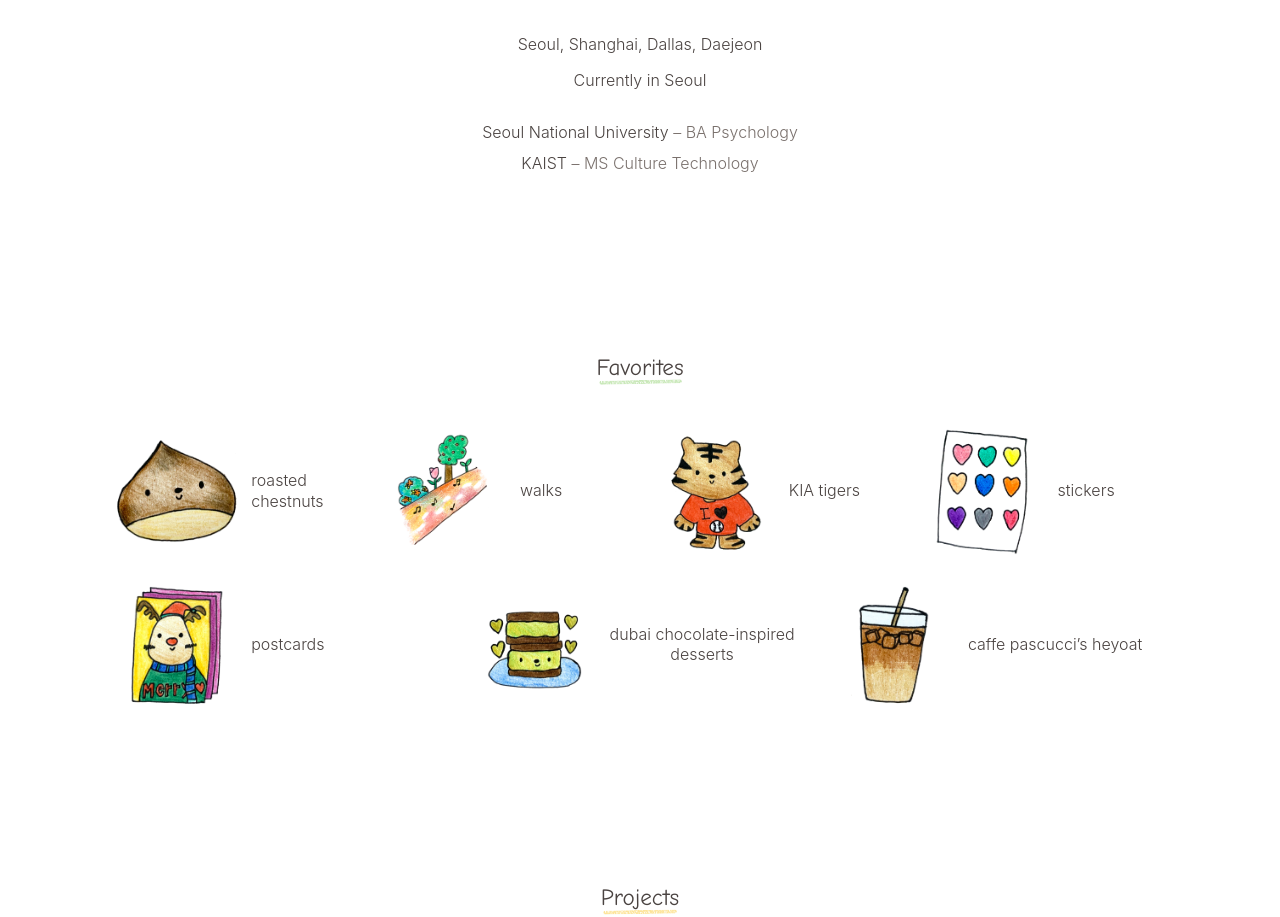
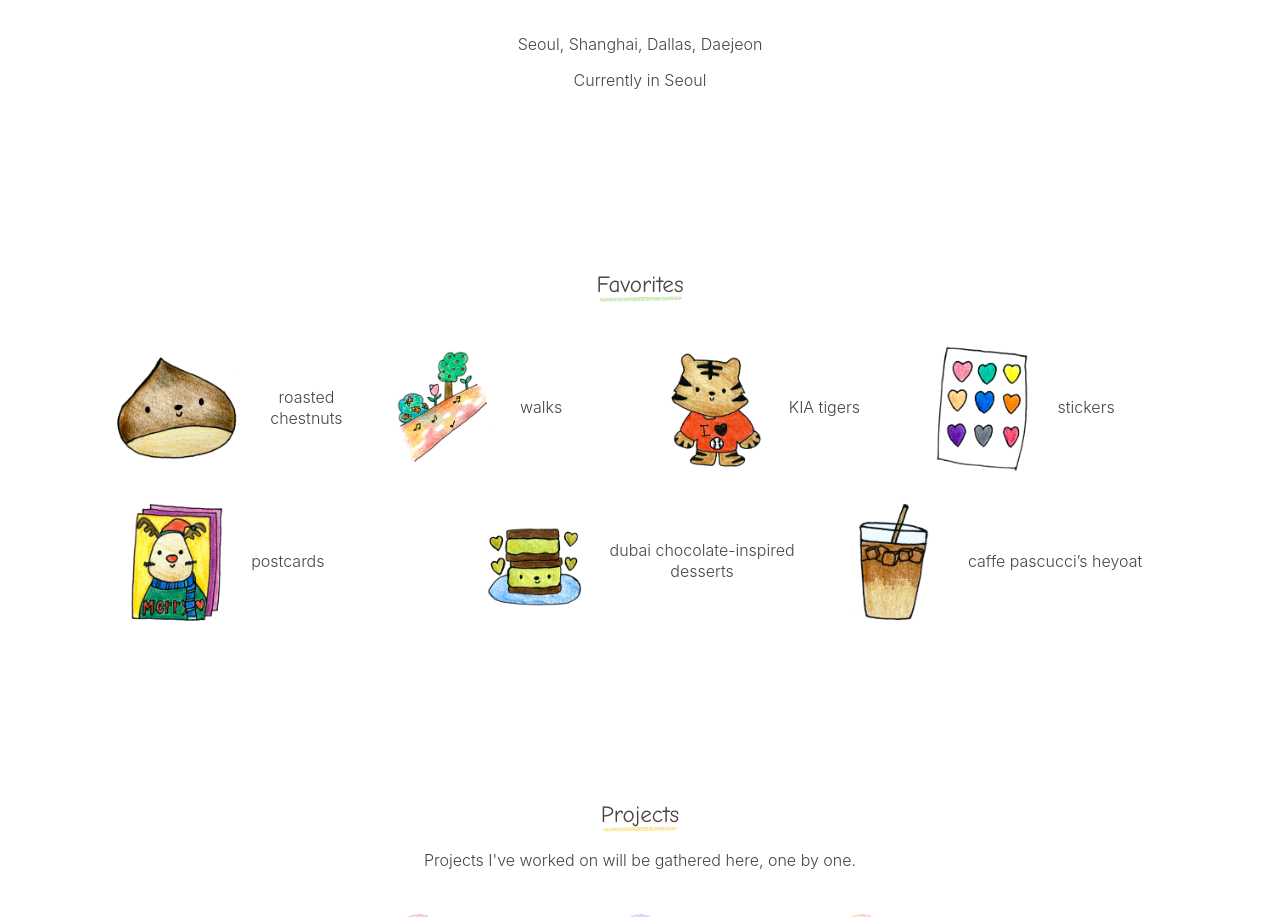
Before and after one commit to yewonbamdi/yewonbamdi.github.io, a plain HTML site: page index.html in a window 1280 px wide. Shown: the part 1000-1917 px from the top of the page. Drawn offline with Linux system fonts and the light colour scheme; a web font is replaced by a local one.

Commit message:
Remove education from About and center the chestnut label
Co-Authored-By: Claude Opus 5.5 <noreply@anthropic.com>

```diff
--- a/index.html
+++ b/index.html
@@ -274,16 +274,6 @@
       margin-inline: calc(50% - min(50vw - 1rem, 26rem));
     }
 
-    .edu {
-      list-style: none;
-      margin: 1.4rem 0 0;
-      padding: 0;
-    }
-    .edu span {
-      display: inline-block;
-      color: var(--ink-soft);
-    }
-
     .projects {
       list-style: none;
       margin: 2.4rem 0 0;
@@ -553,21 +543,13 @@
         <p>Seoul, Shanghai, Dallas, Daejeon</p>
         <p>Currently in Seoul</p>
       </div>
-      <ul class="edu" lang="en">
-        <li>Seoul National University <span>– BA Psychology</span></li>
-        <li>KAIST <span>– MS Culture Technology</span></li>
-      </ul>
-      <ul class="edu" lang="ko">
-        <li>서울대학교 <span>– 심리학 문학사</span></li>
-        <li>한국과학기술원(KAIST) <span>– 문화기술대학원 공학석사</span></li>
-      </ul>
     </section>
 
     <section id="favorites" class="section">
       <h2 class="title">Favorites</h2>
       <div lang="en">
         <ul class="faves">
-          <li><img src="images/favorites/chestnut.png" alt="" loading="lazy">roasted chestnuts</li>
+          <li><img src="images/favorites/chestnut.png" alt="" loading="lazy"><span class="center">roasted chestnuts</span></li>
           <li><img src="images/favorites/walks.png" alt="" loading="lazy">walks</li>
           <li><img src="images/favorites/kiatigers.png" alt="" loading="lazy">KIA tigers</li>
           <li><img src="images/favorites/stickers.png" alt="" loading="lazy">stickers</li>
```
